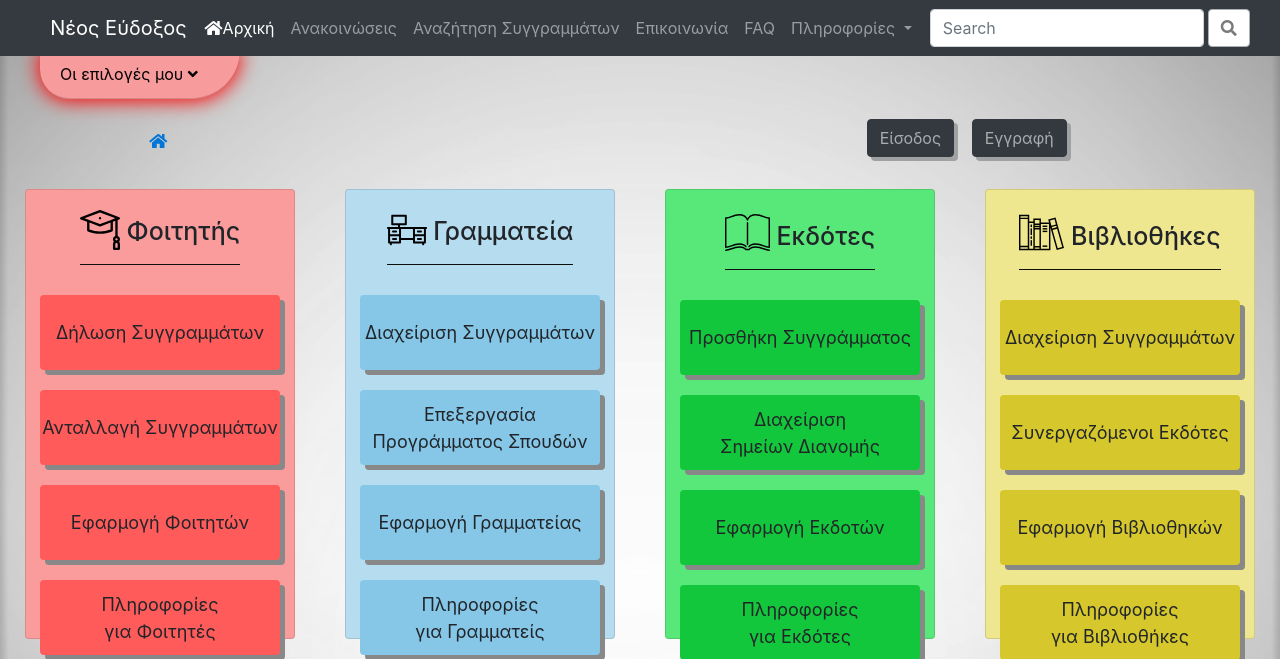
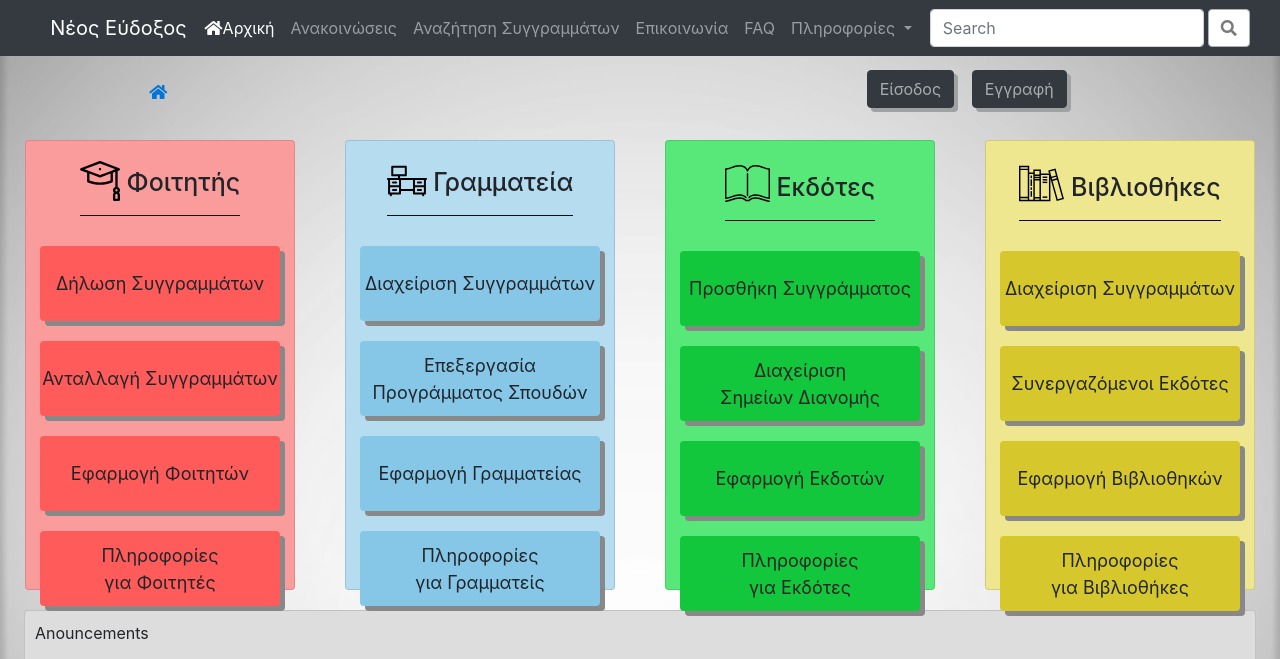
Before and after one commit to PanosEvange/HCI_course_project, a PHP site: page / in a window 1280 px wide. Shown: the top 659 px of the page. Run offline with PHP 8.4, Linux system fonts and the light colour scheme.

Commit message:
initial collapse missing files

```diff
--- a/eam/style.css
+++ b/eam/style.css
@@ -204,7 +204,7 @@ span.my-svg-text {
 
 .below-nav-bar {
     min-width: 1300px;
-    margin-top: 10px;
+    margin-top: 60px;
     display: grid;
     grid-template-columns:1fr 1fr 1fr;
     grid-template-rows: fit-content;
--- a/eam/userOptions.php
+++ b/eam/userOptions.php
@@ -1,3 +1,8 @@
+<?php
+    if (isset($_SESSION['loggedin']) && $_SESSION['loggedin'] == true) {
+        // User is logged in
+        echo
+        '
         <div id="accordion" class="user-options">
           <div class="card">
               <div id="collapseOne" class="collapse" data-parent="#accordion">
@@ -13,6 +18,11 @@
                 Οι επιλογές μου   <i class="fa fa-angle-down" aria-hidden="true"></i>
               </a>
             </div>
-
           </div>
         </div>
+        ';
+    }
+    else {
+        // User is not logged in
+    }
+?>
```
Lines whose indentation alone changed are shown as unchanged.
